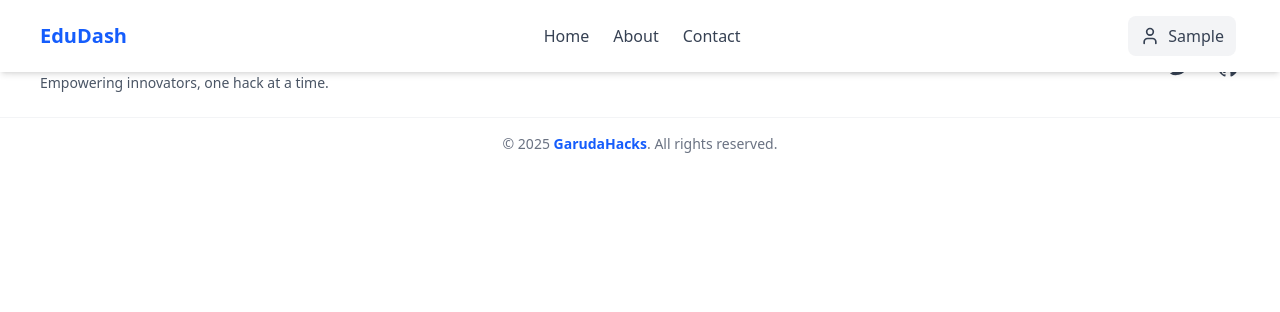
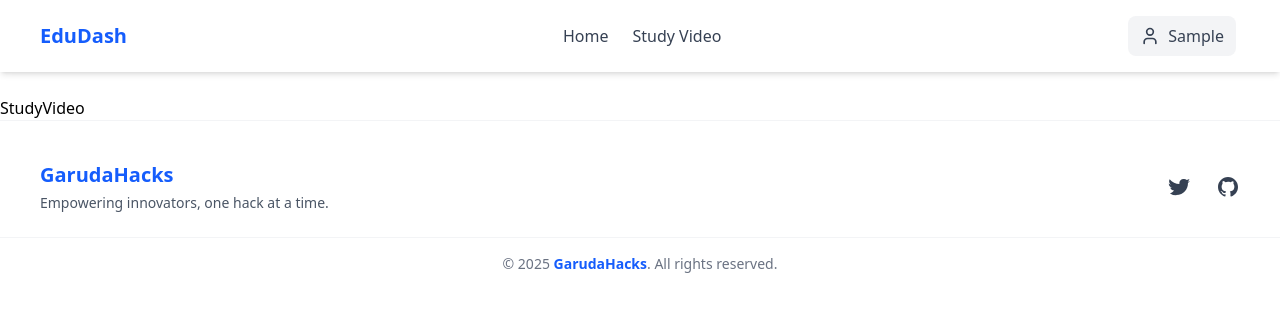
Before and after one commit to EdwinLolo/garudahacks-frontend, a React (Vite) app: page /study-video in a window 1280 px wide. Shown: the top 312 px of the page. Built offline with nearby package versions, Linux system fonts and the light colour scheme; no server answers; sample sign-in values are in the browser's storage.

Commit message:
study-video

```diff
--- a/src/App.jsx
+++ b/src/App.jsx
@@ -17,6 +17,7 @@ import Footer from "./layout/Footer";
 import SubjectDetail from "./pages/SubjectDetail";
 import MaterialDetail from "./pages/MaterialDetail";
 import AdminDashboard from "./pages/AdminDashboard";
+import StudyVideo from "./pages/StudyVideo";
 import { SubjectProvider } from "./context/SubjectContext";
 
 function PrivateRoute({ isAuthenticated, children }) {
@@ -99,6 +100,14 @@ function AppContent() {
             }
           />
           <Route
+            path="/study-video"
+            element={
+              <PrivateRoute isAuthenticated={isAuthenticated}>
+                <StudyVideo />
+              </PrivateRoute>
+            }
+          />
+          <Route
             path="/subject/:id"
             element={
               <PrivateRoute isAuthenticated={isAuthenticated}>
--- a/src/layout/Navbar.jsx
+++ b/src/layout/Navbar.jsx
@@ -86,15 +86,15 @@ const Navbar = ({ onLogout, isAuthenticated }) => {
           </Link>
           {/* <Link to="/dashboard" className="hover:text-blue-500 dark:hover:text-blue-400 transition">Dashboard</Link> */}
           <Link
-            to="/about"
+            to="/study-video"
             className="hover:text-blue-500 dark:hover:text-blue-400 transition">
-            About
+            Study Video
           </Link>
-          <Link
+          {/* <Link
             to="/contact"
             className="hover:text-blue-500 dark:hover:text-blue-400 transition">
             Contact
-          </Link>
+          </Link> */}
         </nav>
         {/* Right: Profile Dropdown */}
         <div className="flex items-center gap-2 min-w-[48px] px-1">
--- /dev/null
+++ b/src/pages/StudyVideo.jsx
@@ -0,0 +1,5 @@
+import React from "react";
+
+export default function StudyVideo() {
+  return <div className="pt-24">StudyVideo</div>;
+}
```
